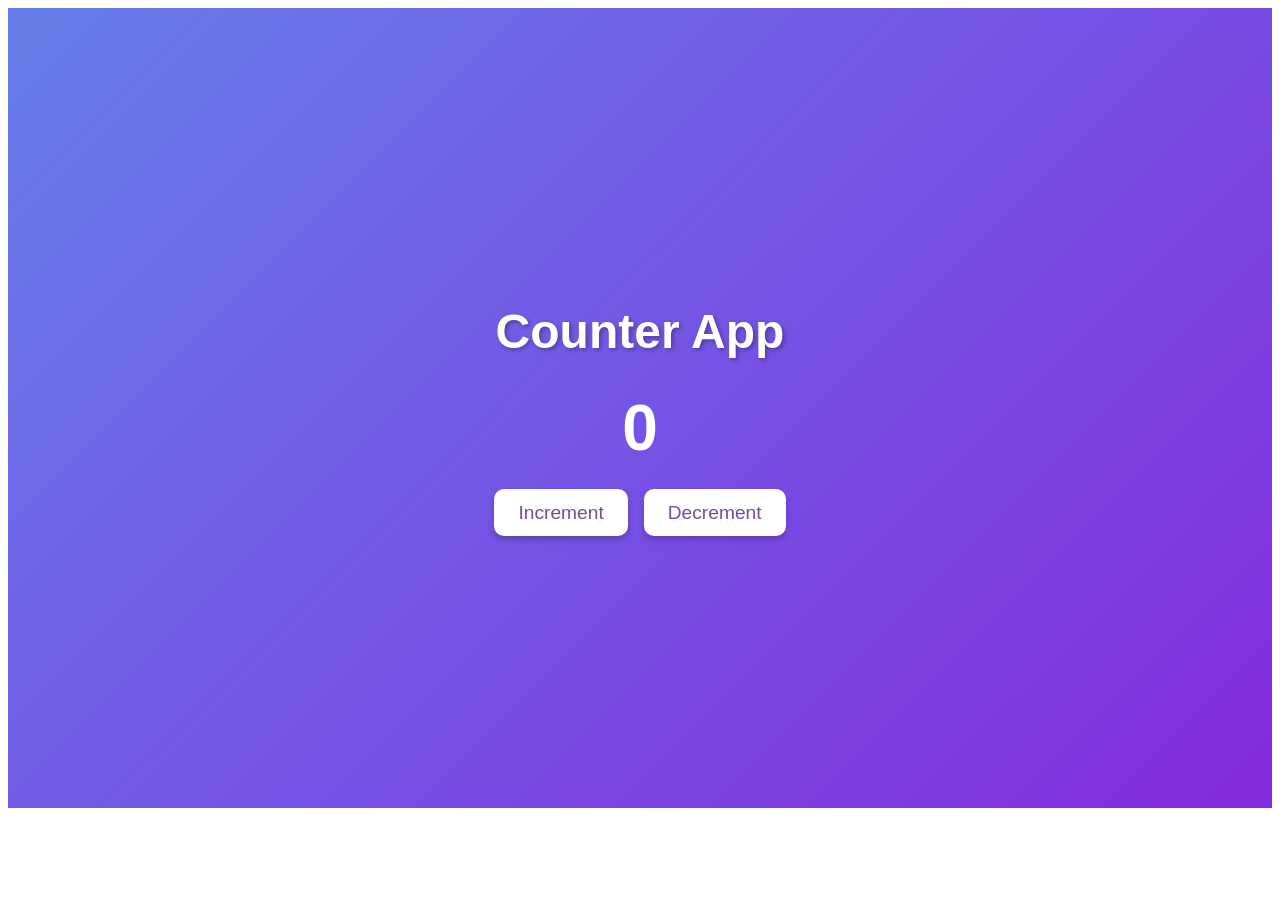
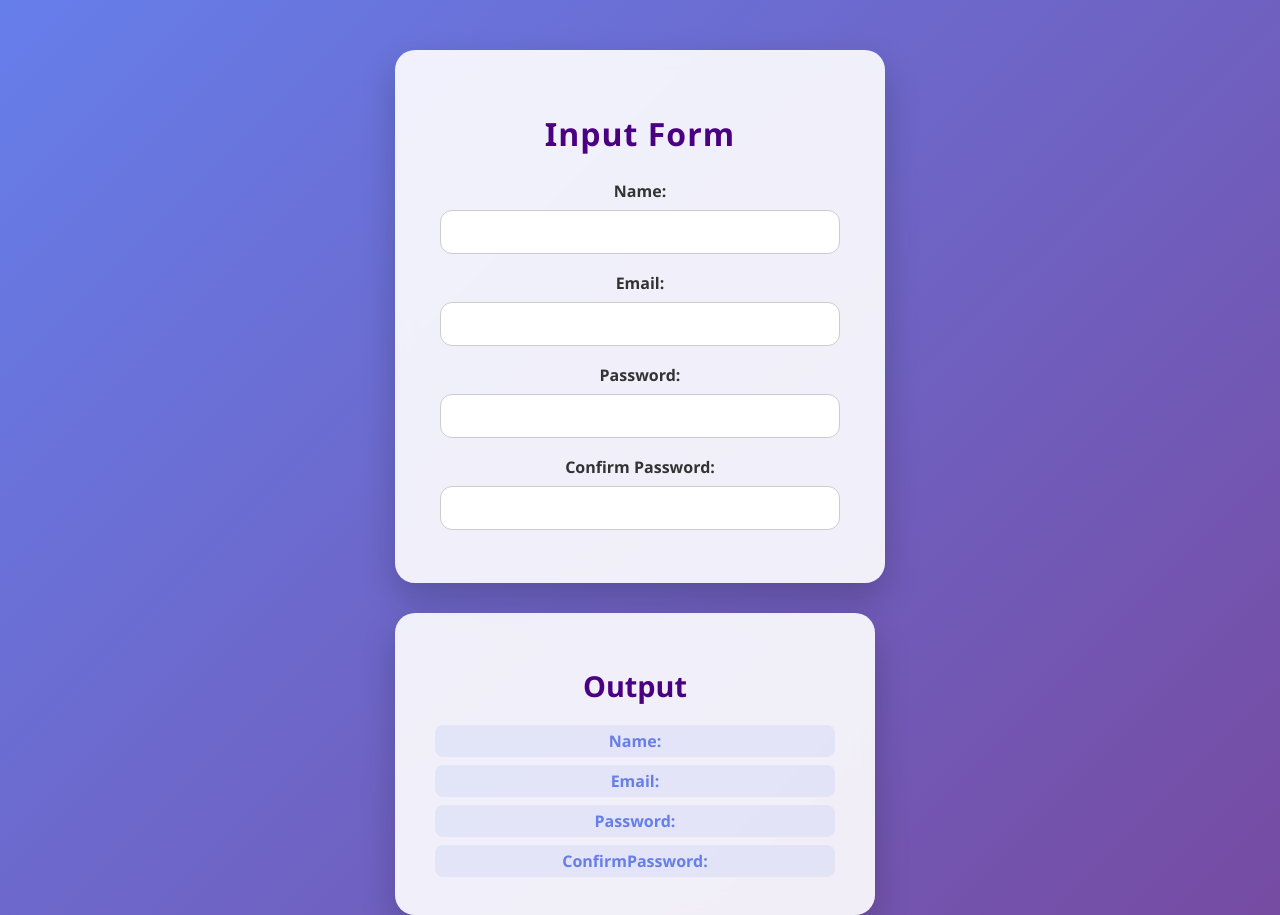
Before and after one commit to majednitol/EtherAuthority-Course-Programming, a React (Create React App) app in the folder Week 1 - Foundations (Web3 + React Basics + Al Basics)/basic-react-project/: page / in a window 1280 px wide. Before the commit the page ends 816 px from the top, so only its background shows below. Built offline with nearby package versions, Linux system fonts and the light colour scheme.

Commit message:
added inputForm and updated css

```diff
--- a/Week 1 - Foundations (Web3 + React Basics + Al Basics)/basic-react-project/src/App.js
+++ b/Week 1 - Foundations (Web3 + React Basics + Al Basics)/basic-react-project/src/App.js
@@ -1,11 +1,12 @@
 import logo from './logo.svg';
 import './App.css';
 import Counter from './counter app/Counter';
+import InputForm from './Input Form App/InputForm';
 
 function App() {
   return (
     <div className="App">
-     <Counter />
+     <InputForm />
     </div>
   );
 }
--- /dev/null
+++ b/Week 1 - Foundations (Web3 + React Basics + Al Basics)/basic-react-project/src/Input Form App/FormInput.jsx
@@ -0,0 +1,18 @@
+import React from "react";
+import "./InputForm.css";
+
+const FormInput = ({ label, type, name, value, onChange }) => {
+    return (
+        <div className="form-group">
+            <label>{label}:</label>
+            <input
+                type={type}
+                name={name}
+                value={value}
+                onChange={onChange}
+            />
+        </div>
+    );
+};
+
+export default FormInput;
--- /dev/null
+++ b/Week 1 - Foundations (Web3 + React Basics + Al Basics)/basic-react-project/src/Input Form App/InputForm.css
@@ -0,0 +1,111 @@
+/* InputForm.css */
+
+/* General body styling */
+
+
+/* Form container */
+.input-form {
+    background: rgba(255, 255, 255, 0.9);
+    padding: 35px 45px;
+    border-radius: 20px;
+    box-shadow: 0 15px 35px rgba(0, 0, 0, 0.2);
+    width: 400px;
+    margin-bottom: 30px;
+    backdrop-filter: blur(10px);
+    transition: transform 0.3s ease, box-shadow 0.3s ease;
+}
+
+.input-form:hover {
+    transform: translateY(-5px);
+    box-shadow: 0 25px 45px rgba(0, 0, 0, 0.3);
+}
+
+.input-form h2 {
+    text-align: center;
+    color: #4b0082;
+    margin-bottom: 25px;
+    font-size: 2rem;
+    letter-spacing: 1px;
+}
+
+/* Input fields */
+.input-form .form-group {
+    display: flex;
+    flex-direction: column;
+    margin-bottom: 18px;
+}
+
+.input-form label {
+    margin-bottom: 8px;
+    font-weight: 600;
+    color: #333;
+}
+
+.input-form input {
+    padding: 12px 15px;
+    border: 1.5px solid #ccc;
+    border-radius: 12px;
+    font-size: 1rem;
+    transition: all 0.3s ease;
+}
+
+.input-form input:focus {
+    border-color: #667eea;
+    box-shadow: 0 0 8px rgba(102, 126, 234, 0.5);
+    outline: none;
+}
+
+/* Output section */
+.output {
+    background: rgba(255, 255, 255, 0.9);
+    padding: 30px 40px;
+    border-radius: 20px;
+    box-shadow: 0 15px 35px rgba(0, 0, 0, 0.2);
+    width: 400px;
+    backdrop-filter: blur(10px);
+    transition: transform 0.3s ease, box-shadow 0.3s ease;
+}
+
+.output:hover {
+    transform: translateY(-5px);
+    box-shadow: 0 25px 45px rgba(0, 0, 0, 0.3);
+}
+
+.output h2 {
+    text-align: center;
+    color: #4b0082;
+    margin-bottom: 20px;
+    font-size: 1.8rem;
+}
+
+.output p {
+    font-size: 1rem;
+    margin: 8px 0;
+    color: #333;
+    padding: 5px 10px;
+    border-radius: 8px;
+    background: rgba(102, 126, 234, 0.1);
+}
+
+.output strong {
+    color: #667eea;
+}
+
+/* Button styling (optional for future add) */
+button {
+    padding: 10px 18px;
+    border: none;
+    border-radius: 12px;
+    background: #667eea;
+    color: #fff;
+    font-size: 1rem;
+    font-weight: 600;
+    cursor: pointer;
+    transition: all 0.3s ease;
+    margin-top: 10px;
+}
+
+button:hover {
+    background: #764ba2;
+    transform: scale(1.05);
+}
--- /dev/null
+++ b/Week 1 - Foundations (Web3 + React Basics + Al Basics)/basic-react-project/src/Input Form App/InputForm.jsx
@@ -0,0 +1,51 @@
+import React, { useState } from "react";
+import FormInput from "./FormInput";
+import "./InputForm.css";
+
+const InputForm = () => {
+    const [formData, setFormData] = useState({
+        name: "",
+        email: "",
+        password: "",
+        confirmPassword: ""
+    });
+
+    const handleChange = (e) => {
+        const { name, value } = e.target;
+        setFormData(prev => ({ ...prev, [name]: value }));
+    };
+
+    const fields = [
+        { label: "Name", type: "text", name: "name" },
+        { label: "Email", type: "email", name: "email" },
+        { label: "Password", type: "password", name: "password" },
+        { label: "Confirm Password", type: "password", name: "confirmPassword" }
+    ];
+
+    return (
+        <>
+            <form className="input-form">
+                <h2>Input Form</h2>
+                {fields.map(field => (
+                    <FormInput
+                        key={field.name}
+                        label={field.label}
+                        type={field.type}
+                        name={field.name}
+                        value={formData[field.name]}
+                        onChange={handleChange}
+                    />
+                ))}
+            </form>
+
+            <div className="output">
+                <h2>Output</h2>
+                {Object.keys(formData).map(key => (
+                    <p key={key}><strong>{key.charAt(0).toUpperCase() + key.slice(1)}:</strong> {formData[key]}</p>
+                ))}
+            </div>
+        </>
+    );
+};
+
+export default InputForm;
--- /dev/null
+++ b/Week 1 - Foundations (Web3 + React Basics + Al Basics)/basic-react-project/src/counter app/Counter.css
@@ -0,0 +1,41 @@
+
+.counter-container {
+    display: flex;
+    flex-direction: column;
+    align-items: center;
+    justify-content: center;
+    height: 100vh;
+    background: linear-gradient(135deg, #667eea, #842adf);
+    font-family: 'Arial', sans-serif;
+    color: #fff;
+}
+
+.counter-container h1 {
+    font-size: 3rem;
+    margin-bottom: 1rem;
+    text-shadow: 2px 2px 4px rgba(0,0,0,0.3);
+}
+
+.counter-container h2 {
+    font-size: 4rem;
+    margin: 1rem 0;
+}
+
+.counter-container button {
+    background-color: #fff;
+    color: #764ba2;
+    border: none;
+    padding: 0.8rem 1.5rem;
+    margin: 0.5rem;
+    font-size: 1.2rem;
+    border-radius: 10px;
+    cursor: pointer;
+    transition: all 0.3s ease;
+    box-shadow: 0 4px 6px rgba(0,0,0,0.2);
+}
+
+.counter-container button:hover {
+    background-color: #764ba2;
+    color: #fff;
+    transform: scale(1.1);
+}
--- a/Week 1 - Foundations (Web3 + React Basics + Al Basics)/basic-react-project/src/counter app/Counter.jsx
+++ b/Week 1 - Foundations (Web3 + React Basics + Al Basics)/basic-react-project/src/counter app/Counter.jsx
@@ -1,6 +1,6 @@
 import React, { useState } from 'react';
 
-
+import  './Counter.css';
 const Counter = () => {
     const [count, setCount] = useState(0);
 
--- a/Week 1 - Foundations (Web3 + React Basics + Al Basics)/basic-react-project/src/index.css
+++ b/Week 1 - Foundations (Web3 + React Basics + Al Basics)/basic-react-project/src/index.css
@@ -1,41 +1,11 @@
-/* Counter.css */
-.counter-container {
+body {
+    font-family: 'Segoe UI', Tahoma, Geneva, Verdana, sans-serif;
+    background: linear-gradient(135deg, #667eea, #764ba2);
     display: flex;
-    flex-direction: column;
-    align-items: center;
     justify-content: center;
-    height: 100vh;
-    background: linear-gradient(135deg, #667eea, #842adf);
-    font-family: 'Arial', sans-serif;
-    color: #fff;
+    align-items: flex-start;
+    min-height: 100vh;
+    padding-top: 50px;
+    margin: 0;
+    color: #333;
 }
-
-.counter-container h1 {
-    font-size: 3rem;
-    margin-bottom: 1rem;
-    text-shadow: 2px 2px 4px rgba(0,0,0,0.3);
-}
-
-.counter-container h2 {
-    font-size: 4rem;
-    margin: 1rem 0;
-}
-
-.counter-container button {
-    background-color: #fff;
-    color: #764ba2;
-    border: none;
-    padding: 0.8rem 1.5rem;
-    margin: 0.5rem;
-    font-size: 1.2rem;
-    border-radius: 10px;
-    cursor: pointer;
-    transition: all 0.3s ease;
-    box-shadow: 0 4px 6px rgba(0,0,0,0.2);
-}
-
-.counter-container button:hover {
-    background-color: #764ba2;
-    color: #fff;
-    transform: scale(1.1);
-}
```
